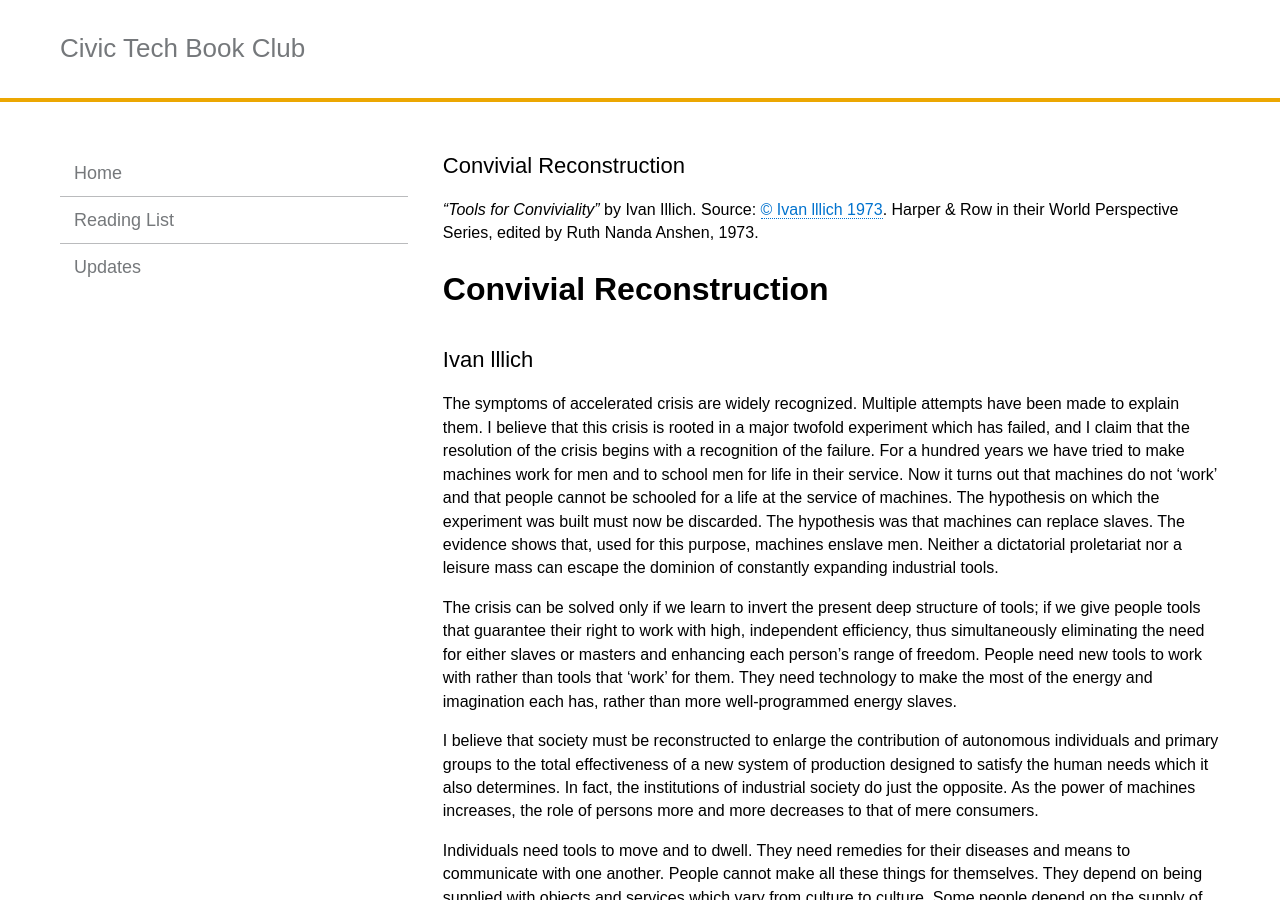
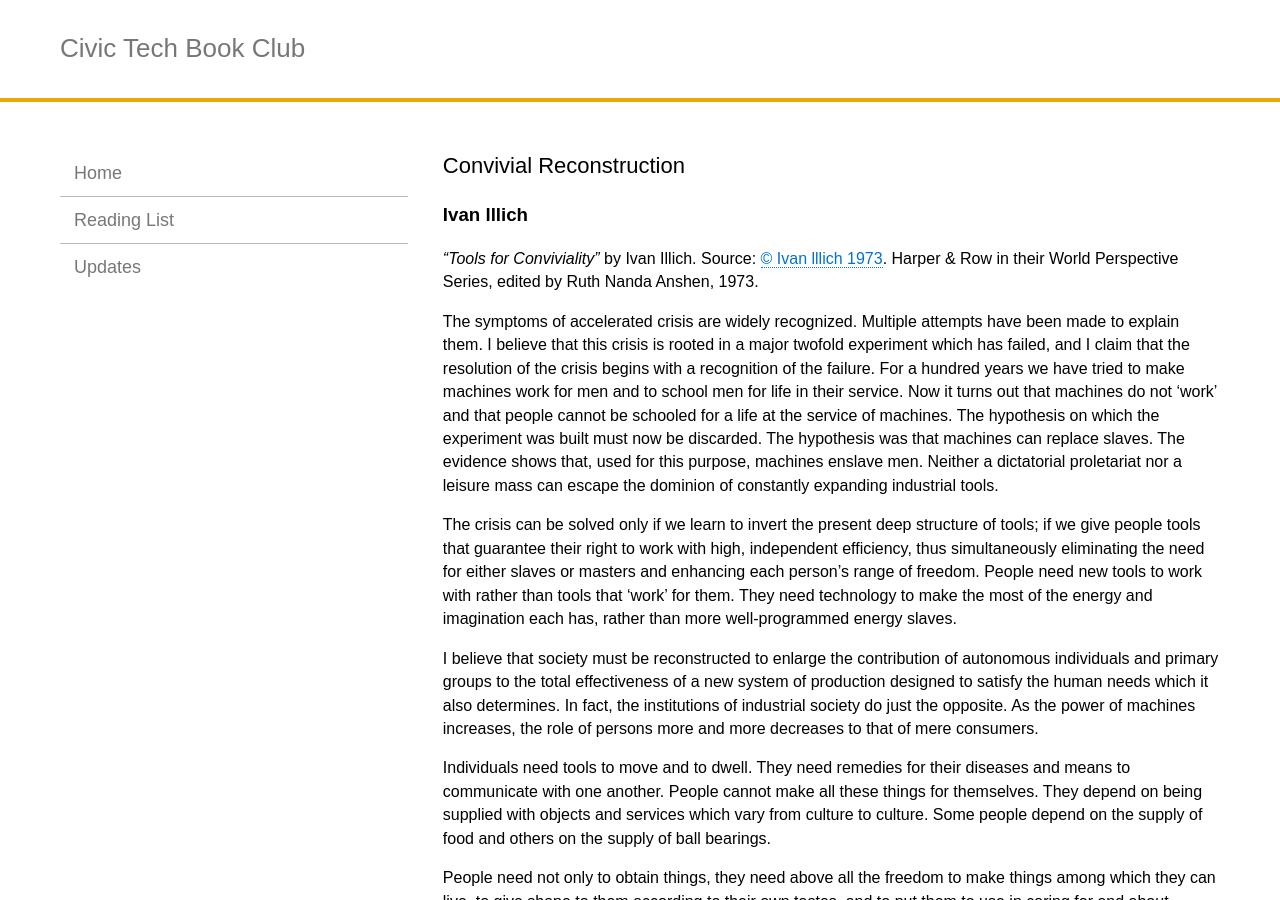
Before and after one commit to rebeccawilliams/bookclub, a Jekyll site: the page built from convivial-reconstruction.md, in a window 1280 px wide and 900 px high. Built offline with Jekyll 4.4.1, drawn with Linux system fonts in a browser that asks for light colours.

Commit message:
Update convivial-reconstruction.md

```diff
--- a/convivial-reconstruction.md
+++ b/convivial-reconstruction.md
@@ -2,13 +2,10 @@
 layout: page
 title:  "Convivial Reconstruction"
 ---
+### Ivan lllich
 
 _"Tools for Conviviality"_ by Ivan Illich. Source: [© Ivan lllich 1973](http://monoskop.org/images/7/71/Illich_Ivan_Tools_for_Conviviality.pdf). Harper & Row in their World
 Perspective Series, edited by Ruth Nanda Anshen, 1973.
-
-# Convivial Reconstruction
-
-## Ivan lllich
 
 The symptoms of accelerated crisis are widely recognized. Multiple
 attempts have been made to explain them. I believe that this crisis is
```
